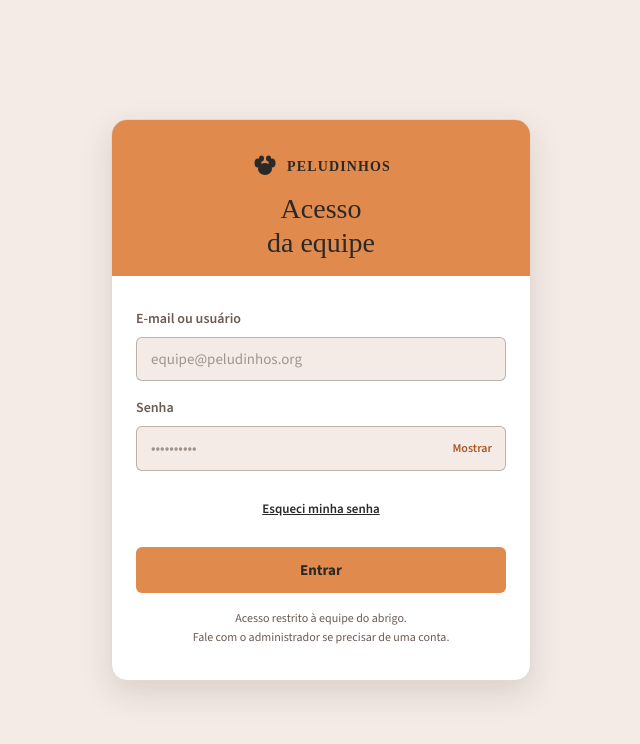
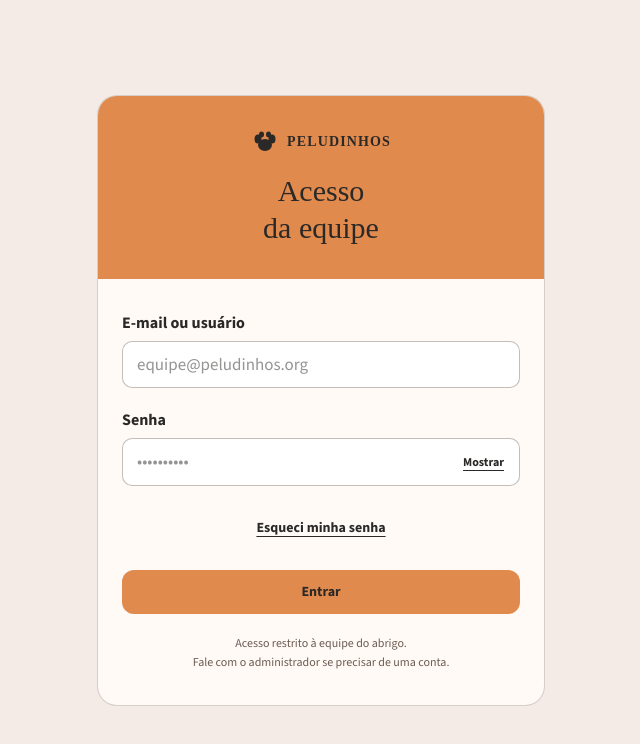
Before and after one commit to gabrielgazel/Peludinhos, a React (Vite) app: page /login in a window 1280 px wide. Shown: the top 744 px of the page, without its empty margins (319-959 px from the left). Built offline with nearby package versions, Linux system fonts and the light colour scheme; no server answers; a web font is replaced by a local one.

Commit message:
refactor: migra login para o design system

```diff
--- a/src/features/auth/pages/LoginPage.tsx
+++ b/src/features/auth/pages/LoginPage.tsx
@@ -3,7 +3,8 @@ import { Link, useLocation, useNavigate, type Location } from 'react-router-dom'
 import { useAuth } from '../hooks/useAuth'
 import { HttpError } from '../../../shared/api/httpsClient'
 import { PawIcon } from '../../../shared/components/PawIcon'
-import './Login.css'
+import { Button } from '../../../shared/ui/button'
+import { Card, CardContent, CardHeader, CardTitle } from '../../../shared/ui/card'
 
 interface LocationState {
   from?: Location
@@ -50,33 +51,39 @@ export function LoginPage() {
   }
 
   return (
-    <div className="login-page">
-      <div className="login-card">
-        <div className="login-card__header">
-          <div className="login-card__brand">
+    <main className="flex min-h-svh items-center justify-center bg-paper px-6 py-10">
+      <Card className="w-full max-w-md gap-0 overflow-hidden py-0">
+        <CardHeader className="flex flex-col items-center gap-4 bg-marker px-6 py-8 text-center text-ink">
+          <div className="flex items-center gap-2">
             <PawIcon size={28} />
-            <span className="login-card__brand-name">Peludinhos</span>
+            <span className="font-display text-sm font-bold uppercase tracking-[0.08em]">
+              Peludinhos
+            </span>
           </div>
-          <h1 className="login-card__title">
-            Acesso
+          <CardTitle className="text-3xl leading-tight font-normal text-ink">
+            Acesso{' '}
             <br />
             da equipe
-          </h1>
-        </div>
+          </CardTitle>
+        </CardHeader>
 
-        <form className="login-form" onSubmit={handleSubmit}>
+        <CardContent className="flex flex-col gap-5 px-6 py-8">
+          <form className="flex flex-col gap-5" onSubmit={handleSubmit}>
             {(location.state as LocationState | null)?.passwordReset && (
-            <p className="login-form__success" role="status">
+              <p
+                role="status"
+                className="rounded-xl border border-line bg-paper px-4 py-3 text-sm leading-relaxed text-ink"
+              >
                 Senha redefinida com sucesso. Faça login com a nova senha.
               </p>
             )}
 
-          <div className="field">
-            <label className="field__label" htmlFor="email">
+            <div className="tf">
+              <label className="tf__label" htmlFor="email">
                 E-mail ou usuário
               </label>
               <input
-              className="field__input"
+                className="tf__input"
                 id="email"
                 type="text"
                 autoComplete="username"
@@ -87,13 +94,13 @@ export function LoginPage() {
               />
             </div>
 
-          <div className="field">
-            <label className="field__label" htmlFor="password">
+            <div className="tf">
+              <label className="tf__label" htmlFor="password">
                 Senha
               </label>
-            <div className="field__wrapper">
+              <div className="relative">
                 <input
-                className="field__input field__input--password"
+                  className="tf__input pr-24"
                   id="password"
                   type={showPassword ? 'text' : 'password'}
                   autoComplete="current-password"
@@ -102,61 +109,53 @@ export function LoginPage() {
                   onChange={(event) => setPassword(event.target.value)}
                   placeholder="••••••••••"
                 />
-              <button
-                className="field__toggle"
+                <Button
                   type="button"
+                  variant="link"
+                  size="sm"
+                  className="absolute right-2 top-1/2 min-h-9 -translate-y-1/2 px-2 text-xs text-ink hover:text-ink"
                   onClick={() => setShowPassword((visible) => !visible)}
                 >
                   {showPassword ? 'Ocultar' : 'Mostrar'}
-              </button>
+                </Button>
               </div>
             </div>
 
-          <Link className="login-form__link" to="/recuperar-senha">
-            Esqueci minha senha
-          </Link>
+            <Button asChild variant="link" className="self-center text-ink">
+              <Link to="/recuperar-senha">Esqueci minha senha</Link>
+            </Button>
 
             {error && (
-            <p className="login-form__error" role="alert">
+              <p
+                role="alert"
+                className="rounded-xl bg-[#F6E1DA] px-4 py-3 text-sm font-bold text-[#7A2E20]"
+              >
                 {error}
               </p>
             )}
 
-          <button className="login-button" type="submit" disabled={loading}>
+            <Button type="submit" className="w-full" disabled={loading}>
               {loading ? (
-              <span className="login-button__content">
-                <svg
-                  className="login-button__spinner"
-                  width="18"
-                  height="18"
-                  viewBox="0 0 18 18"
-                  fill="none"
+                <span className="flex items-center gap-2">
+                  <span
                     aria-hidden="true"
-                >
-                  <circle
-                    cx="9"
-                    cy="9"
-                    r="7"
-                    stroke="currentColor"
-                    strokeWidth="3"
-                    strokeLinecap="round"
-                    strokeDasharray="35 10"
+                    className="size-4 animate-spin rounded-full border-2 border-current border-t-transparent"
                   />
-                </svg>
                   Entrando...
                 </span>
               ) : (
                 'Entrar'
               )}
-          </button>
+            </Button>
 
-          <p className="login-form__note">
+            <p className="text-center text-xs leading-relaxed text-muted">
               Acesso restrito à equipe do abrigo.
               <br />
               Fale com o administrador se precisar de uma conta.
             </p>
           </form>
-      </div>
-    </div>
+        </CardContent>
+      </Card>
+    </main>
   )
 }
```
Also changed, not shown: 1 other file (tests, documents, lock files or other folders). Lines whose indentation alone changed are shown as unchanged.
